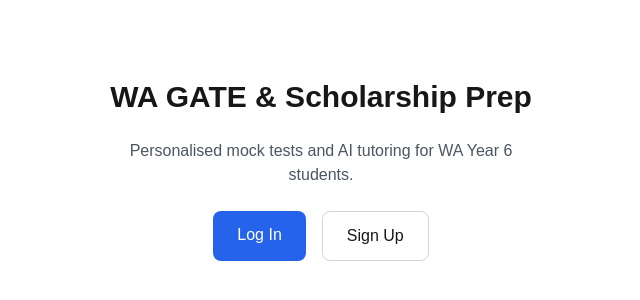
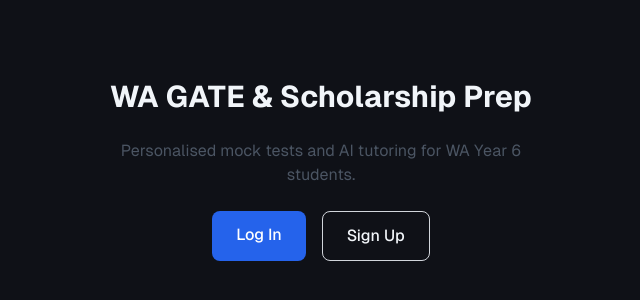
Before and after one commit to jljjc/Tutoring, a Next.js app: page / in a window 1280 px wide. Shown: the part 230-530 px from the top of the page, without its empty margins (319-959 px from the left). Built offline with nearby package versions, Linux system fonts and the light colour scheme.

Commit message:
feat: add dark colour tokens and base styles

```diff
--- a/app/globals.css
+++ b/app/globals.css
@@ -3,21 +3,18 @@
 @tailwind utilities;
 
 :root {
-  --background: #ffffff;
-  --foreground: #171717;
-}
-
-@media (prefers-color-scheme: dark) {
-  :root {
-    --background: #0a0a0a;
-    --foreground: #ededed;
-  }
+  --background: #0f1117;
+  --foreground: #f1f5f9;
 }
 
 body {
-  color: var(--foreground);
-  background: var(--background);
-  font-family: Arial, Helvetica, sans-serif;
+  color: #f1f5f9;
+  background: #0f1117;
+  font-family: var(--font-geist-sans), Arial, Helvetica, sans-serif;
+}
+
+* {
+  border-color: #2e3150;
 }
 
 @layer utilities {
--- a/tailwind.config.ts
+++ b/tailwind.config.ts
@@ -9,8 +9,17 @@ const config: Config = {
   theme: {
     extend: {
       colors: {
-        background: "var(--background)",
-        foreground: "var(--foreground)",
+        background: "#0f1117",
+        surface: "#1a1d27",
+        "surface-raised": "#22263a",
+        border: "#2e3150",
+        primary: "#6366f1",
+        "primary-hover": "#4f46e5",
+        accent: "#f59e0b",
+        "text-primary": "#f1f5f9",
+        muted: "#94a3b8",
+        danger: "#ef4444",
+        success: "#10b981",
       },
     },
   },
```
